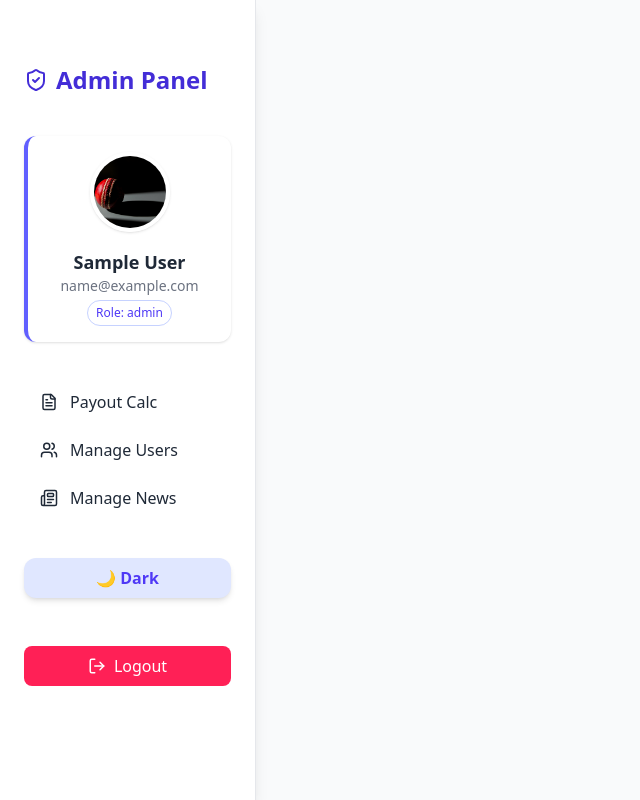
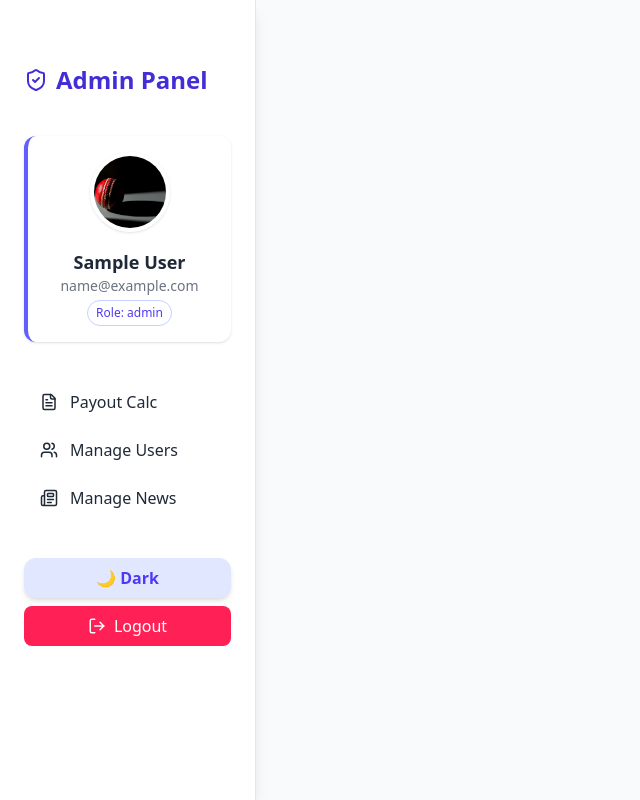
Before and after one commit to SAHILKOSHRIYA/Frontend_Dev_Assingment_kollege_Apply_110, a React (Vite) app: page /admin in a window 1280 px wide. Shown: the whole page, without its empty margins (0-640 px from the left). Built offline with nearby package versions, Linux system fonts and the light colour scheme; no server answers; sample sign-in values are in the browser's storage.

Commit message:
fix: removed extraspace and improved AdminPanel layout

```diff
--- a/src/pages/AdminPanel.jsx
+++ b/src/pages/AdminPanel.jsx
@@ -88,19 +88,23 @@ const AdminPanel = () => {
           );
         })}
       </nav>
+      <div className="space-y-2">
   <button
     onClick={toggle}
     className="w-full bg-indigo-100 dark:bg-gray-700 hover:bg-indigo-200 dark:hover:bg-gray-600 py-2 rounded-xl text-indigo-600 dark:text-white font-semibold shadow-md transition-all"
   >
     {theme === "light" ? "🌙 Dark" : "☀️ Light"}
   </button>
+
   <button
     onClick={handleLogout}
-        className="flex items-center justify-center gap-2 px-4 py-2 bg-rose-500 hover:bg-rose-600 text-white rounded-lg transition-all mt-2 w-full"
+    className="flex items-center justify-center gap-2 px-4 py-2 bg-rose-500 hover:bg-rose-600 text-white rounded-lg transition-all w-full"
   >
     <LogOut size={18} />
     Logout
   </button>
+</div>
+
     </div>
   );
 
```
Lines whose indentation alone changed are shown as unchanged.
